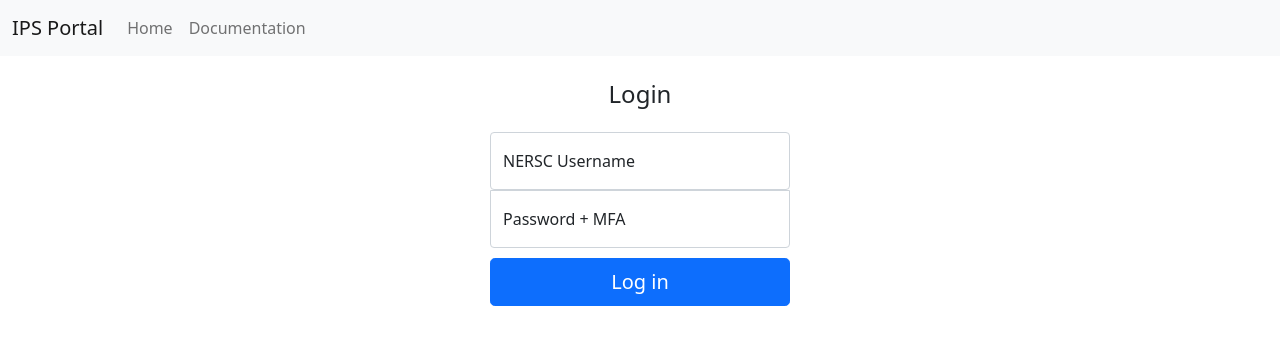
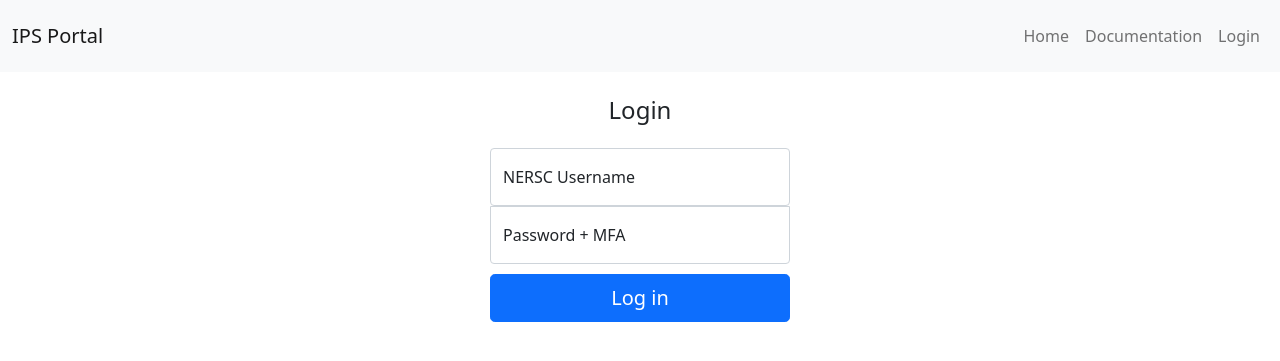
Before and after one commit to HPC-SimTools/IPS-portal, a Flask app: page /login in a window 1280 px wide. Shown: the top 361 px of the page. Run offline with Flask 2, Linux system fonts and the light colour scheme; some libraries are stand-ins or nearby versions.

Commit message:
Add login/logout to navbar

```diff
--- a/ipsportal/templates/base.html
+++ b/ipsportal/templates/base.html
@@ -9,13 +9,10 @@
   </head>
   <body>
 
-    <nav class="navbar navbar-expand-lg navbar-light bg-light mb-4">
+    <nav class="navbar navbar-expand navbar-light bg-light mb-4">
       <div class="container-fluid">
 	<div class="navbar-brand">IPS Portal</div>
-	<button class="navbar-toggler" type="button" data-bs-toggle="collapse" data-bs-target="#navbarNav" aria-controls="navbarNav" aria-expanded="false" aria-label="Toggle navigation">
-	  <span class="navbar-toggler-icon"></span>
-	</button>
-	<div class="collapse navbar-collapse" id="navbarNav">
+	<div class="navbar" id="navbarNav">
 	  <ul class="navbar-nav">
             <li class="nav-item">
               <a class="nav-link" href="/">Home</a>
@@ -23,6 +20,15 @@
             <li class="nav-item">
               <a class="nav-link" href="https://ips-framework.readthedocs.io/en/latest/user_guides/portal_guides.html">Documentation</a>
             </li>
+	    {% if session['auth'] %}
+            <li class="nav-item">
+              <a class="nav-link" href="/logout">Logout ({{ session['username'] }})</a>
+            </li>
+	    {% else %}
+            <li class="nav-item">
+              <a class="nav-link" href="/login">Login</a>
+            </li>
+	    {% endif %}
 	  </ul>
 	</div>
       </div>
```
